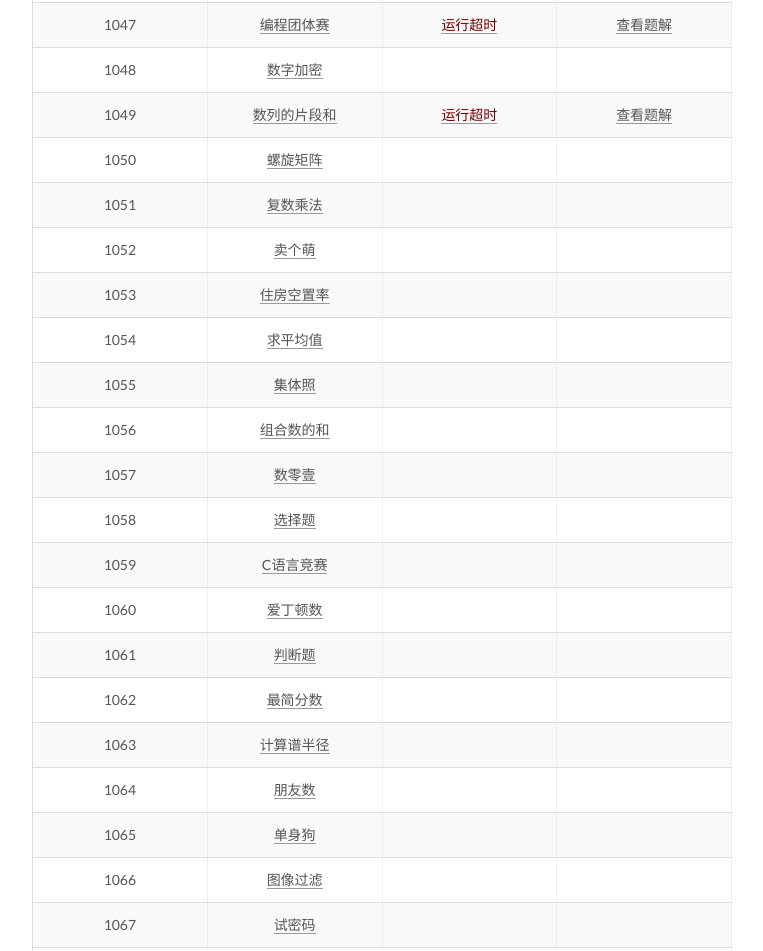
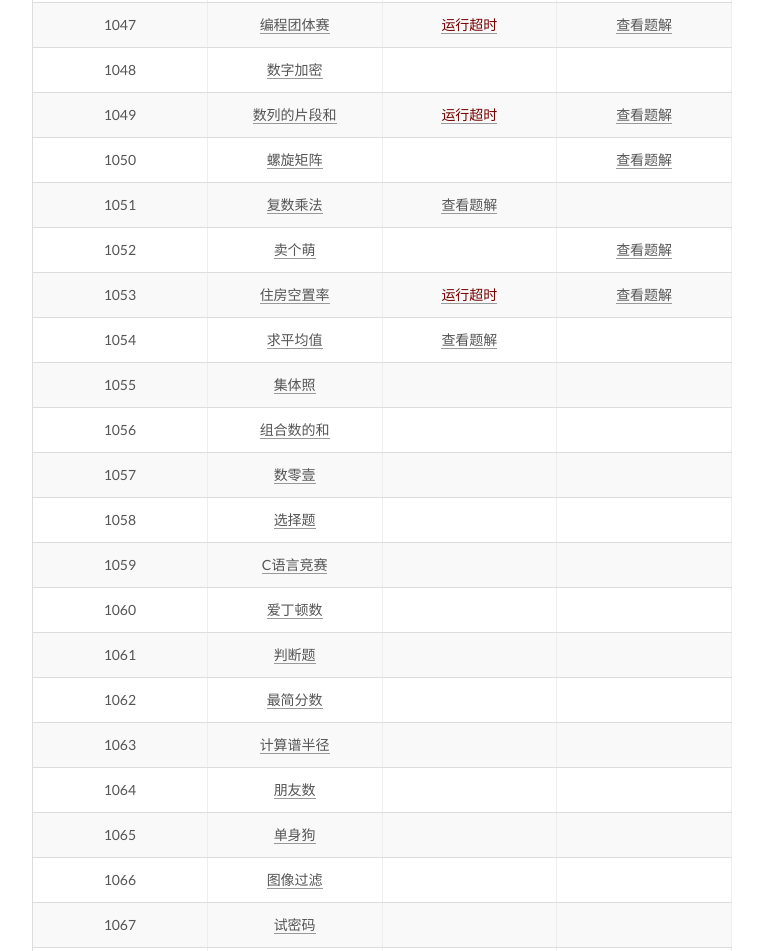
Before and after one commit to lwxwl/lwxwl.github.io, a plain HTML site: page 2017/05/16/PAT (Basic Level) Practise/index.html in a window 1280 px wide. Shown: the part 3437-4388 px from the top of the page, without its empty margins (98-861 px from the left). Drawn offline with Linux system fonts and the light colour scheme.

Commit message:
Site updated: 2017-05-19 01:07:14

```diff
--- a/2017/05/16/PAT (Basic Level) Practise/index.html
+++ b/2017/05/16/PAT (Basic Level) Practise/index.html
@@ -97,7 +97,7 @@
 <meta property="og:url" content="https://lwxwl.github.io/2017/05/16/PAT (Basic Level) Practise/index.html">
 <meta property="og:site_name" content="lwxwl&#39;s blog">
 <meta property="og:description" content="以下标题均来自本篇博客的视角₍₍(´ ▿` ∗)⁾⁾ ☞ 我是谁？以下是目前为止我做出来的PAT乙级真题及训练集中的题目，优先使用Java（我的老本行233，虽然老是超时(ಗ ‸ ಗ )…但我还是爱它的(♡´ ˘ `♡)～），如果用Java一直超时的话或者是顺手的话也会用C或者是C++，所以每一种解法都并不是很全。 ☞ 我要干什么？由于本人只是一只小菜鸟，对于各种经典算法也知之甚少，《算法》（第四">
-<meta property="og:updated_time" content="2017-05-16T16:25:25.000Z">
+<meta property="og:updated_time" content="2017-05-18T17:06:56.000Z">
 <meta name="twitter:card" content="summary">
 <meta name="twitter:title" content="PAT (Basic Level) Practise">
 <meta name="twitter:description" content="以下标题均来自本篇博客的视角₍₍(´ ▿` ∗)⁾⁾ ☞ 我是谁？以下是目前为止我做出来的PAT乙级真题及训练集中的题目，优先使用Java（我的老本行233，虽然老是超时(ಗ ‸ ಗ )…但我还是爱它的(♡´ ˘ `♡)～），如果用Java一直超时的话或者是顺手的话也会用C或者是C++，所以每一种解法都并不是很全。 ☞ 我要干什么？由于本人只是一只小菜鸟，对于各种经典算法也知之甚少，《算法》（第四">
@@ -644,30 +644,30 @@
 <td style="text-align:center">1050</td>
 <td style="text-align:center"><a href="https://www.patest.cn/contests/pat-b-practise/1050" target="_blank" rel="external">螺旋矩阵</a></td>
 <td style="text-align:center"><a href=""></a></td>
-<td style="text-align:center"></td>
+<td style="text-align:center"><a href="http://github.com/lwxwl/PAT/blob/master/C(C%2B%2B)/1050.cpp" target="_blank" rel="external">查看题解</a></td>
 </tr>
 <tr>
 <td style="text-align:center">1051</td>
 <td style="text-align:center"><a href="https://www.patest.cn/contests/pat-b-practise/1051" target="_blank" rel="external">复数乘法</a></td>
-<td style="text-align:center"><a href=""></a></td>
+<td style="text-align:center"><a href="https://github.com/lwxwl/PAT/blob/master/Java/src/basicLevel1051.java" target="_blank" rel="external">查看题解</a></td>
 <td style="text-align:center"></td>
 </tr>
 <tr>
 <td style="text-align:center">1052</td>
 <td style="text-align:center"><a href="https://www.patest.cn/contests/pat-b-practise/1052" target="_blank" rel="external">卖个萌</a></td>
 <td style="text-align:center"><a href=""></a></td>
-<td style="text-align:center"></td>
+<td style="text-align:center"><a href="http://github.com/lwxwl/PAT/blob/master/C(C%2B%2B)/1052.cpp" target="_blank" rel="external">查看题解</a></td>
 </tr>
 <tr>
 <td style="text-align:center">1053</td>
 <td style="text-align:center"><a href="https://www.patest.cn/contests/pat-b-practise/1053" target="_blank" rel="external">住房空置率</a></td>
-<td style="text-align:center"><a href=""></a></td>
-<td style="text-align:center"></td>
+<td style="text-align:center"><a href="https://github.com/lwxwl/PAT/blob/master/Java/src/basicLevel1053.java" target="_blank" rel="external"><font color="#750000">运行超时</font></a></td>
+<td style="text-align:center"><a href="http://github.com/lwxwl/PAT/blob/master/C(C%2B%2B)/1053.cpp" target="_blank" rel="external">查看题解</a></td>
 </tr>
 <tr>
 <td style="text-align:center">1054</td>
 <td style="text-align:center"><a href="https://www.patest.cn/contests/pat-b-practise/1054" target="_blank" rel="external">求平均值</a></td>
-<td style="text-align:center"><a href=""></a></td>
+<td style="text-align:center"><a href="https://github.com/lwxwl/PAT/blob/master/Java/src/basicLevel1054.java" target="_blank" rel="external">查看题解</a></td>
 <td style="text-align:center"></td>
 </tr>
 <tr>
--- a/css/main.css
+++ b/css/main.css
@@ -1695,7 +1695,7 @@ pre .javascript .function {
   width: 4px;
   height: 4px;
   border-radius: 50%;
-  background: #fff;
+  background: #8720ff;
 }
 .links-of-blogroll {
   font-size: 13px;
```
